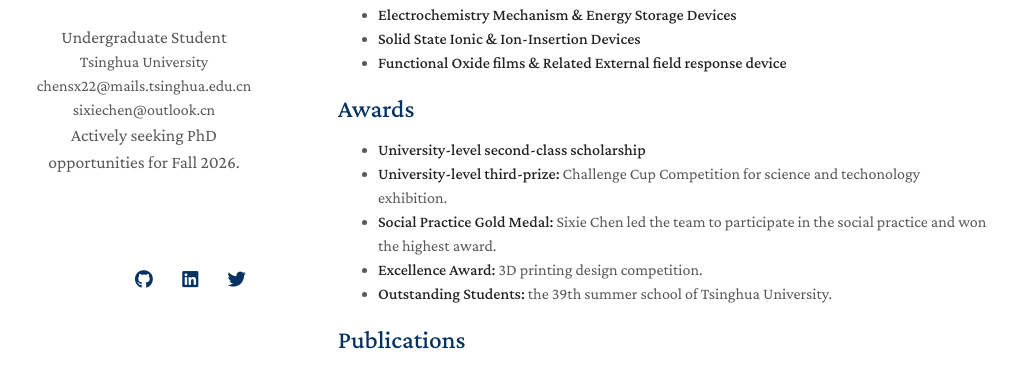
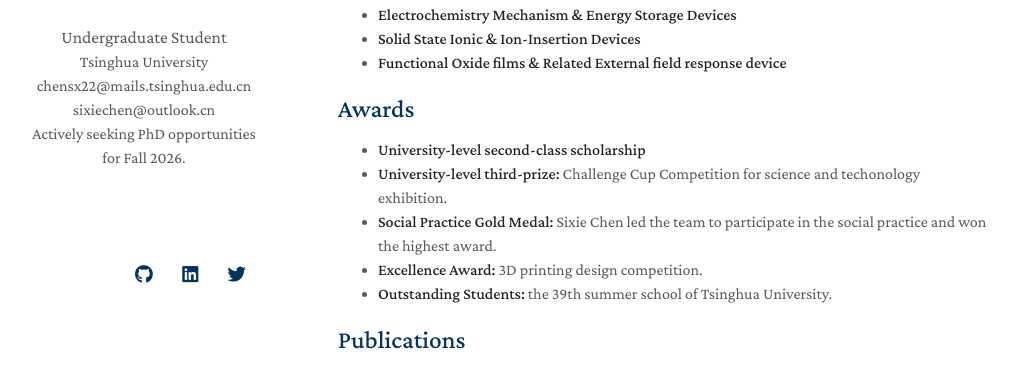
Before and after one commit to SixieChen/Sixie-Chen, a Jekyll site: the page built from index.md, in a window 1280 px wide. Shown: the part 216-591 px from the top of the page, without its empty margins (132-1148 px from the left). Built offline with Jekyll 4.4.1, drawn with Linux system fonts in a browser that asks for light colours; nearby versions of some CDN libraries; a style sheet for code colours, icons or effects is not loaded; our own code applies the rules of GitHub Pages for plain Markdown files.

Commit message:
Update homepage.html

```diff
--- a/_layouts/homepage.html
+++ b/_layouts/homepage.html
@@ -61,7 +61,7 @@
         <br>
         {% endif %}
         {% if site.CoreLine %}
-        <CoreLine style="font-size:1.10rem;">{{ site.CoreLine }}</CoreLine>
+        <CoreLine>{{ site.CoreLine }}</CoreLine>
         <br>
         {% endif %}
         <br>
```
